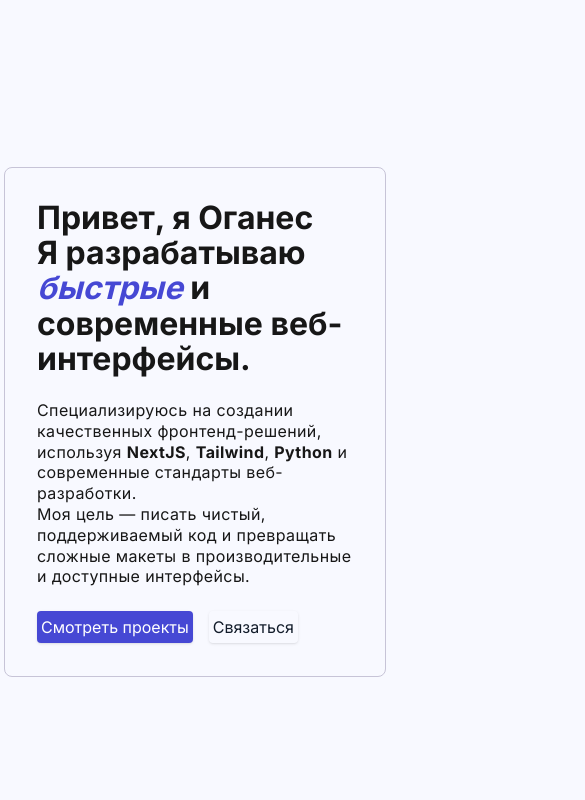
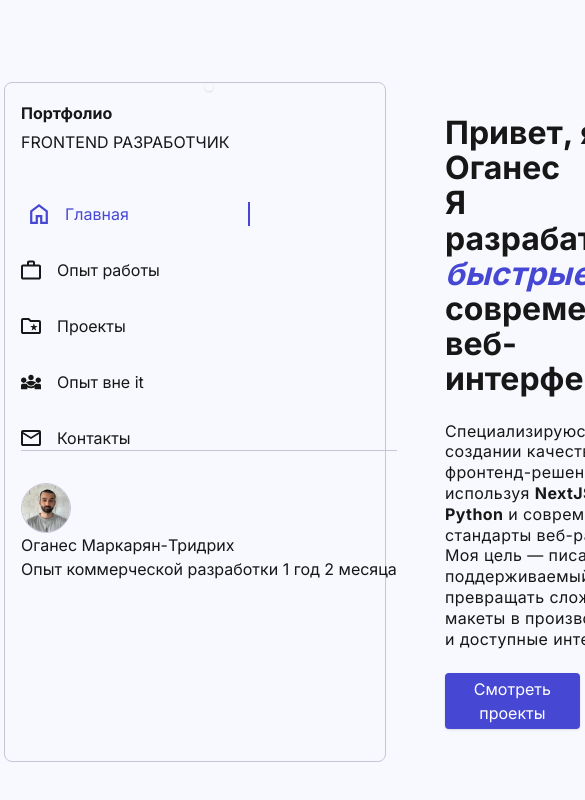
Before and after one commit to NBhey/profile, a Next.js app: page / in a window 390 px wide. Shown: the top 800 px of the page, 585 px wide, since content can reach past the window. Built offline with nearby package versions, Linux system fonts and the light colour scheme.

Commit message:
feat: сделать sidebar адаптивным под моб версию in progress

```diff
--- a/src/shared/ui/Title/Title.tsx
+++ b/src/shared/ui/Title/Title.tsx
@@ -1,8 +1,9 @@
 import { Typography } from '@/src/shared/ui/Typography/Typography'
+import clsx from 'clsx'
 
-export const Title = () => {
+export const Title = ({ classname }: { classname?: string }) => {
   return (
-    <div className="self-start pb-12 flex flex-col gap-y-2 items-start">
+    <div className={clsx('self-start pb-12 flex flex-col gap-y-2 items-start')}>
       <Typography as="h1" variant="bold" size="24">
         Портфолио
       </Typography>
--- a/src/widgets/home/ui/Author.tsx
+++ b/src/widgets/home/ui/Author.tsx
@@ -9,7 +9,7 @@ export const Author = () => {
   return (
     <>
       {pathname === '/' && (
-        <div className="flex gap-x-3 py-8 border-t border-[#C7C4D7] animate-fade-slide-up">
+        <div className="flex flex-col lg:flex-row gap-x-3 py-8 border-t border-[#C7C4D7] animate-fade-slide-up">
           <Image
             src="/assets/author.png"
             alt="author"
--- a/src/widgets/home/ui/Sidebar.tsx
+++ b/src/widgets/home/ui/Sidebar.tsx
@@ -1,13 +1,38 @@
+'use client'
+
 import { Title } from '@/src/shared/ui/Title/Title'
 import { Navbar } from '@/src/shared/ui/Navbar/Navbar'
 import { Author } from '@/src/widgets/home/ui/Author'
 
+import clsx from 'clsx'
+import { Icon } from '@/src/shared/ui/Icon/Icon'
+import { useState } from 'react'
+import { Button } from '@/src/shared/ui/Button/Button'
+import { BUTTON_VIEW } from '@/src/shared/model/types'
+
 export const Sidebar = () => {
+  const [isOpen, setIsOpen] = useState(false)
+
   return (
-    <header className="hidden self-start px-4 lg:px-8 pt-12 h-full md:flex flex-col gap-y-3.5 items-center justify-between flex-none border-r border-[#C7C4D7]">
-      <Title />
-      <Navbar />
-      <Author />
+    <header
+      className={clsx(
+        !isOpen && '',
+        'flex lg:border-r border-[#C7C4D7] self-start px-4 lg:px-8 lg:pt-12 h-full flex-col gap-y-3.5 items-center justify-between flex-none',
+      )}
+    >
+      <Button
+        as={BUTTON_VIEW.BUTTON}
+        btnStyle="primary"
+        className="bg-inherit!"
+        onClick={() => setIsOpen(!isOpen)}
+      >
+        <Icon name="downArrow" size={30} className="lg:hidden text-gray-400" />
+      </Button>
+      <div className={clsx(isOpen && 'hidden')}>
+        <Title classname="lg:hidden block" />
+        <Navbar />
+        <Author />
+      </div>
     </header>
   )
 }
```
Also changed, not shown: public/assets/author.jpeg (deleted).
